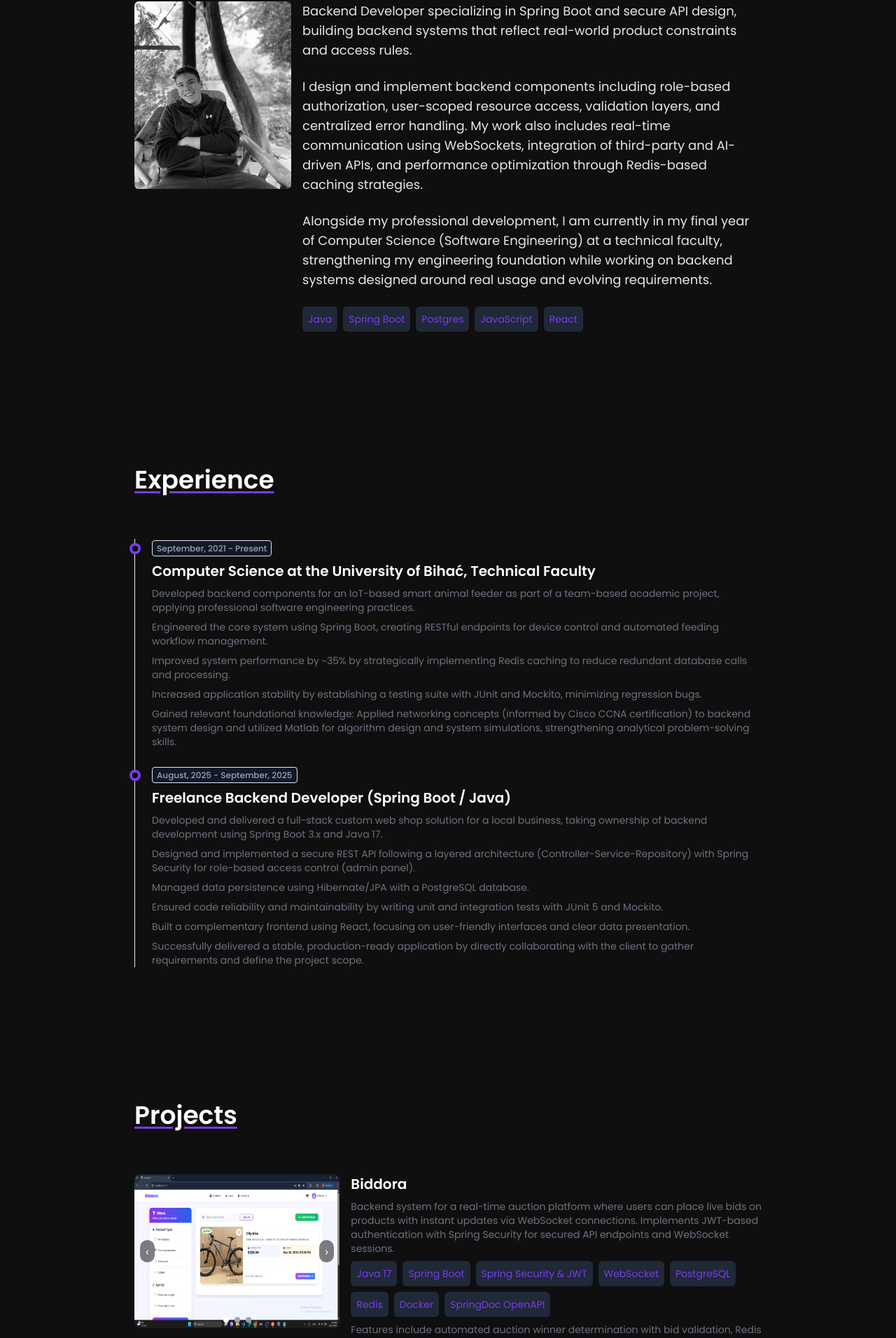
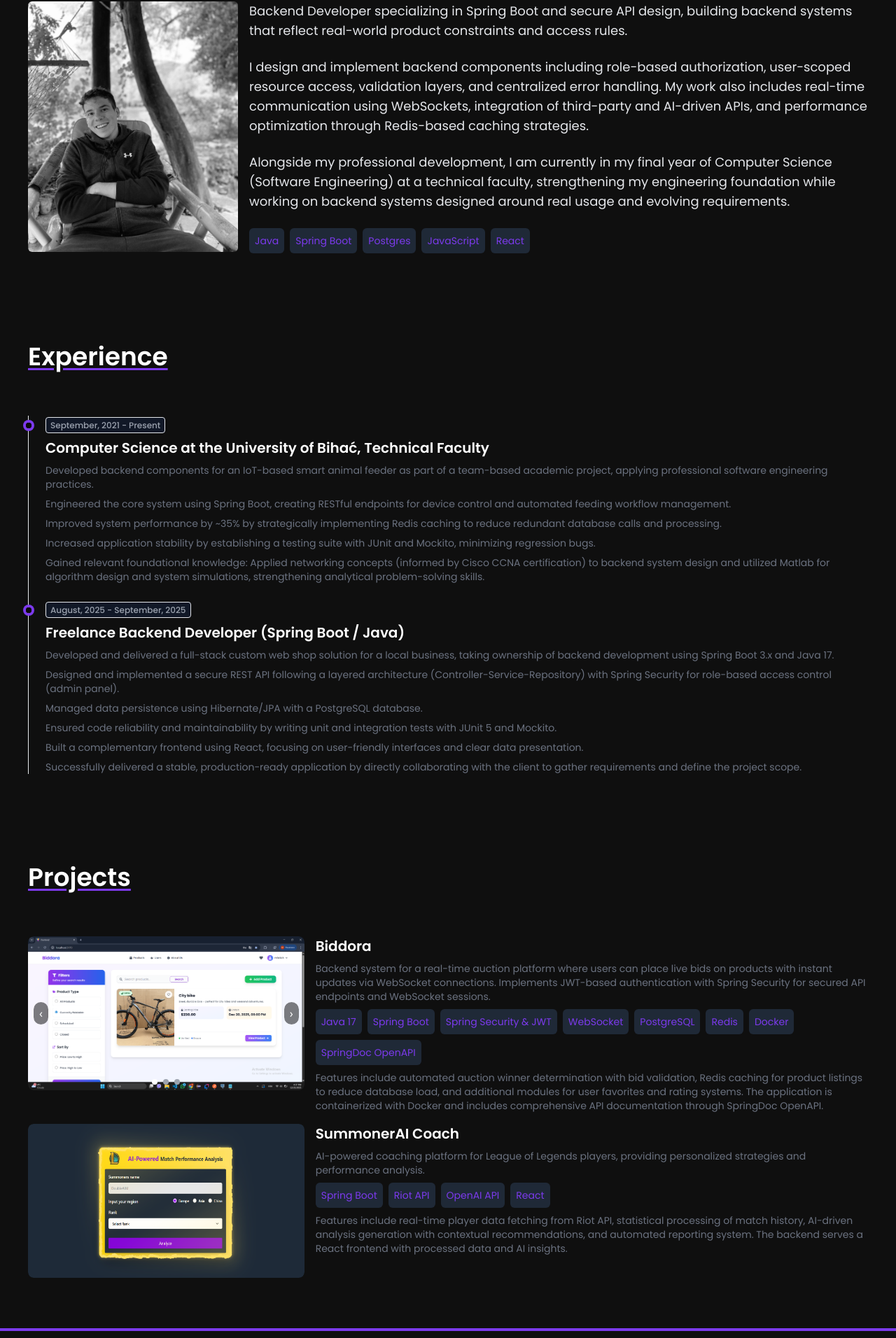
Before and after one commit to mfelich/portfolio, a React (Vite) app: page / in a window 1280 px wide. Shown: the part 826-2738 px from the top of the page at 70% size. Built offline with nearby package versions, Linux system fonts and the light colour scheme.

Commit message:
add layout Container component

```diff
--- a/src/App.jsx
+++ b/src/App.jsx
@@ -5,6 +5,7 @@ import AboutMe from "./components/AboutMe.jsx";
 import Projects from "./components/Projects.jsx";
 import Footer from "./components/Footer.jsx";
 import Experience from "./components/Experience.jsx";
+import Container from "./components/layout/Container.jsx";
 import { useState } from "react";
 
 function App() {
@@ -23,9 +24,11 @@ function App() {
         )}
 
         <Hero />
-        <AboutMe />
-        <Experience />
-        <Projects />
+        <Container>
+          <AboutMe />
+          <Experience />
+          <Projects />
+        </Container>
         <Footer />
       </div>
     </>
--- a/src/components/AboutMe.jsx
+++ b/src/components/AboutMe.jsx
@@ -3,10 +3,7 @@ import profilePic from "../assets/profile-pic1.png";
 
 const AboutMe = () => {
   return (
-    <div
-      id="about"
-      className="w-full px-8 lg:px-48 mb-28 md:mb-32 lg:mb-48 mt-1"
-    >
+    <div id="about" className="w-full mt-1">
       <h1 className="title-section">About me</h1>
 
       <div className="md:flex md:items-start md:justify-start md:space-x-4 space-y-4 md:space-y-0 mt-12">
@@ -41,7 +38,6 @@ const AboutMe = () => {
             </h1>
           </div>
 
-
           <div className="flex flex-wrap items-center justify-start gap-2 mt-2">
             <div className="px-2 py-2 bg-gray-800 w-fit rounded-md">
               <h1 className="text-violet-600 text-sm md:text-md lg:text-md font-poppins">
@@ -69,7 +65,6 @@ const AboutMe = () => {
               </h1>
             </div>
           </div>
-
         </div>
       </div>
     </div>
--- a/src/components/Experience.jsx
+++ b/src/components/Experience.jsx
@@ -30,7 +30,7 @@ const Experience = () => {
   return (
     <div
       id="experience"
-      className="w-full px-8 lg:px-48 2xl:px-1/2 mb-28 md:mb-32 lg:mb-48"
+      className="w-full"
     >
       <h1 className="title-section">Experience</h1>
 
--- a/src/components/Footer.jsx
+++ b/src/components/Footer.jsx
@@ -1,18 +1,21 @@
-import React from 'react'
+import React from "react";
 
 const Footer = () => {
   return (
-
     <>
-    <div className="w-full bg-violet-600 h-1"></div>
+      <div className="w-full bg-violet-600 h-1 mt-12 md:mt-14 lg:mt-16"></div>
       <div className="w-full h-14 flex items-center justify-center py-4">
         <div>
-            <p className="font-poppins text-center text-sm text-gray-700">Portfolio Created By Mirza Felić</p>
-            <p className="font-poppins text-center text-sm text-gray-700">© 2025 All rights reserved</p>
+          <p className="font-poppins text-center text-sm text-gray-700">
+            Portfolio Created By Mirza Felić
+          </p>
+          <p className="font-poppins text-center text-sm text-gray-700">
+            © 2025 All rights reserved
+          </p>
         </div>
       </div>
     </>
-  )
-}
+  );
+};
 
-export default Footer
+export default Footer;
--- a/src/components/Projects.jsx
+++ b/src/components/Projects.jsx
@@ -6,28 +6,40 @@ import biddora2 from "../assets/biddora-2.png";
 import biddora3 from "../assets/biddora-3.png";
 
 const Projects = () => {
-
   const projects = [
     {
       title: "Biddora",
-      description: "Backend system for a real-time auction platform where users can place live bids on products with instant updates via WebSocket connections. Implements JWT-based authentication with Spring Security for secured API endpoints and WebSocket sessions.",
-      technologies: ["Java 17", "Spring Boot", "Spring Security & JWT", "WebSocket", "PostgreSQL", "Redis", "Docker", "SpringDoc OpenAPI"],
+      description:
+        "Backend system for a real-time auction platform where users can place live bids on products with instant updates via WebSocket connections. Implements JWT-based authentication with Spring Security for secured API endpoints and WebSocket sessions.",
+      technologies: [
+        "Java 17",
+        "Spring Boot",
+        "Spring Security & JWT",
+        "WebSocket",
+        "PostgreSQL",
+        "Redis",
+        "Docker",
+        "SpringDoc OpenAPI",
+      ],
       images: [biddora1, biddora2, biddora3],
-      details:"Features include automated auction winner determination with bid validation, Redis caching for product listings to reduce database load, and additional modules for user favorites and rating systems. The application is containerized with Docker and includes comprehensive API documentation through SpringDoc OpenAPI.",
-      githubUrl : "https://github.com/mfelich/biddora-backend"
+      details:
+        "Features include automated auction winner determination with bid validation, Redis caching for product listings to reduce database load, and additional modules for user favorites and rating systems. The application is containerized with Docker and includes comprehensive API documentation through SpringDoc OpenAPI.",
+      githubUrl: "https://github.com/mfelich/biddora-backend",
     },
     {
       title: "SummonerAI Coach",
-      description: "AI-powered coaching platform for League of Legends players, providing personalized strategies and performance analysis.",
+      description:
+        "AI-powered coaching platform for League of Legends players, providing personalized strategies and performance analysis.",
       technologies: ["Spring Boot", "Riot API", "OpenAI API", "React"],
       images: [summoneraiCoach],
-      details:"Features include real-time player data fetching from Riot API, statistical processing of match history, AI-driven analysis generation with contextual recommendations, and automated reporting system. The backend serves a React frontend with processed data and AI insights.",
-      githubUrl : "https://github.com/mfelich/summonerai-coach"
-    }
+      details:
+        "Features include real-time player data fetching from Riot API, statistical processing of match history, AI-driven analysis generation with contextual recommendations, and automated reporting system. The backend serves a React frontend with processed data and AI insights.",
+      githubUrl: "https://github.com/mfelich/summonerai-coach",
+    },
   ];
 
   return (
-    <div id="projects" className="w-full px-8 lg:px-48 mb-14 md:mb-16 lg:mb-18 space-y-,">
+    <div id="projects" className="w-full">
       <h1 className="title-section">Projects</h1>
 
       {projects.map((project, index) => (
--- /dev/null
+++ b/src/components/layout/Container.jsx
@@ -0,0 +1,13 @@
+import React from "react";
+
+const Container = ({ children, className = "" }) => {
+  return (
+    <div
+      className={`mx-auto max-w-7xl space-y-32 px-6 sm:px-6 lg:px-10 ${className}`}
+    >
+      {children}
+    </div>
+  );
+};
+
+export default Container;
```
Lines whose indentation alone changed are shown as unchanged.
